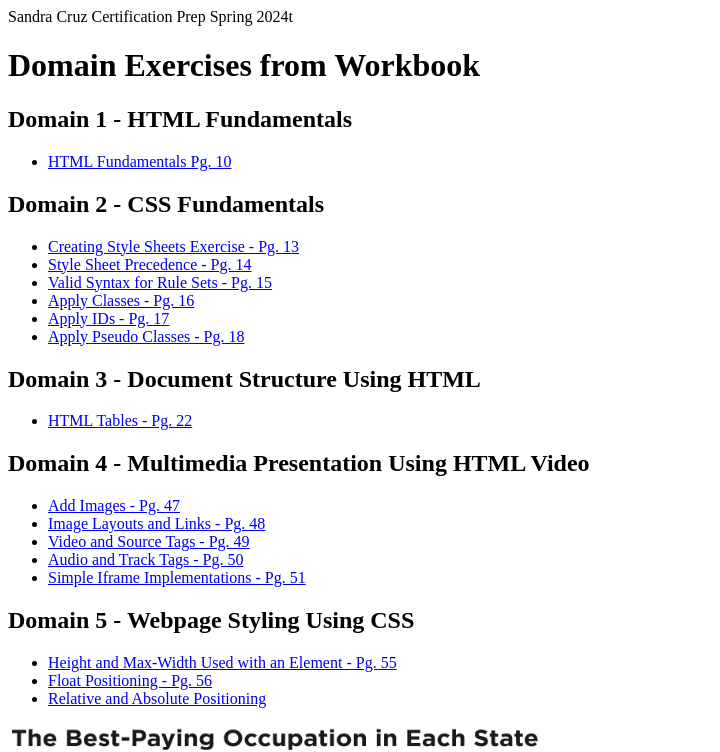
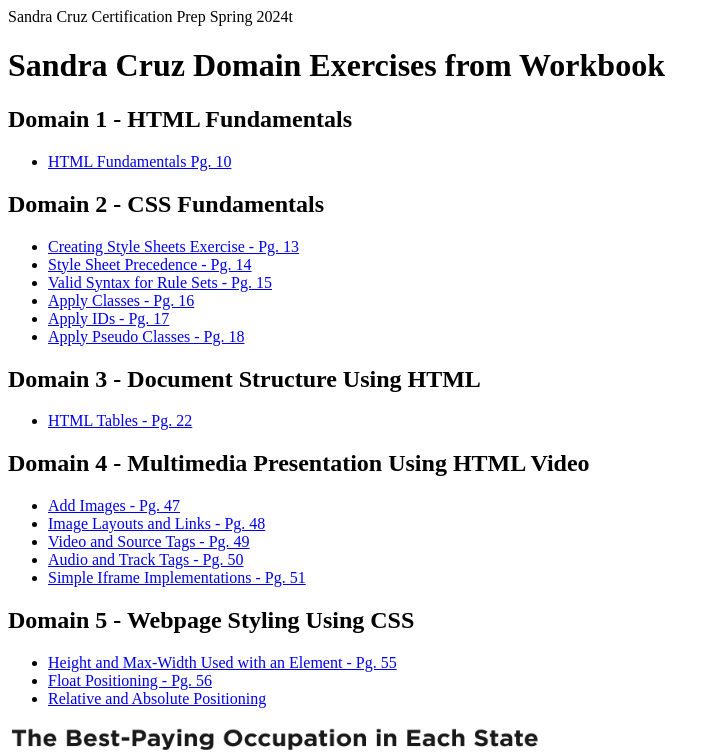
Before and after one commit to scruztaehs/cruz_certification_prep.github.io, a plain HTML site: page index.html in a window 1280 px wide. Shown: the top 752 px of the page, without its empty margins (0-720 px from the left). Drawn offline with Linux system fonts and the light colour scheme.

Commit message:
Added my name to the home page

```diff
--- a/index.html
+++ b/index.html
@@ -14,7 +14,7 @@
 </head>
 
 <body>
-  <h1>Domain Exercises from Workbook</h1>
+  <h1>Sandra Cruz Domain Exercises from Workbook</h1>
   <h2>Domain 1 - HTML Fundamentals</h2>
   <ul>
     <li>
```
